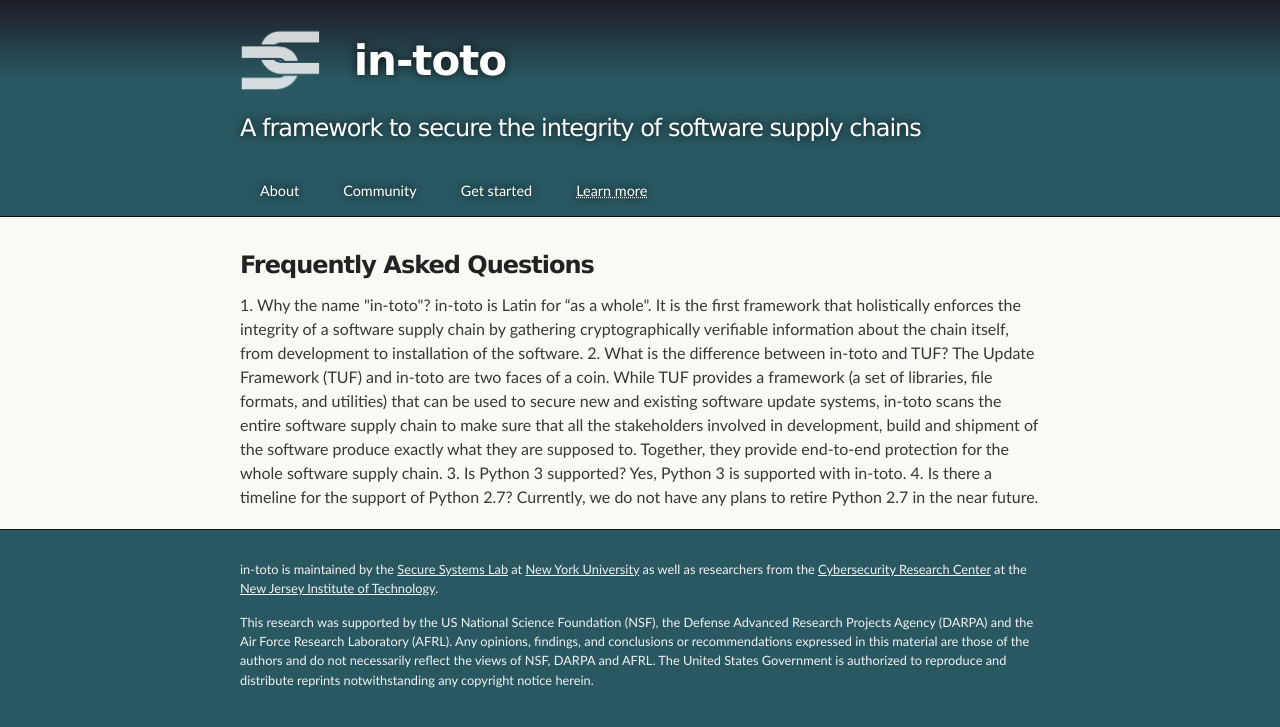
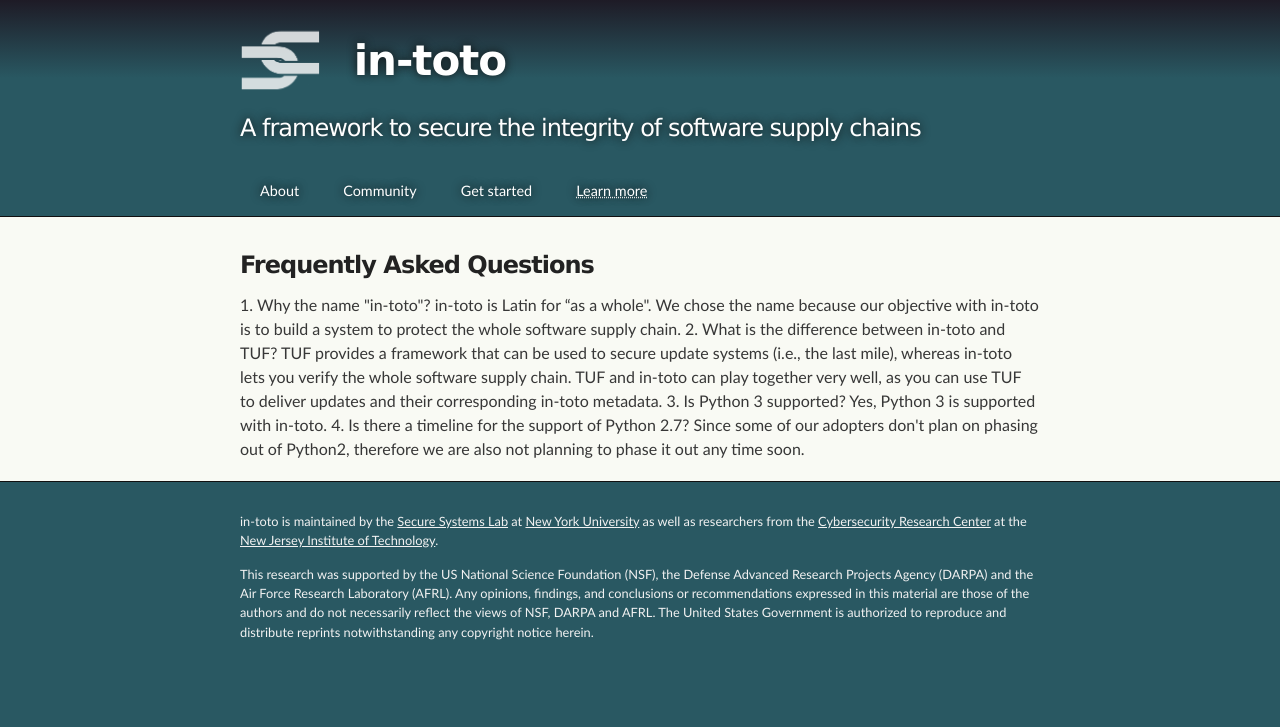
Before and after one commit to in-toto/in-toto.github.io, a Jekyll site: the page built from faq.html, in a window 1280 px wide. Shown: the top 727 px of the page. Built offline with Jekyll 4.4.1, drawn with Linux system fonts in a browser that asks for light colours.

Commit message:
Changes made in faq.html file as per Santiago's suggestions.

```diff
--- a/faq.html
+++ b/faq.html
@@ -5,13 +5,13 @@
 
 <h3>Frequently Asked Questions</h3>
 1. Why the name "in-toto"?
-in-toto is Latin for “as a whole". It is the first framework that holistically enforces the integrity of a software supply chain by gathering cryptographically verifiable information about the chain itself, from development to installation of the software.
+in-toto is Latin for “as a whole". We chose the name because our objective with in-toto is to build a system to protect the whole software supply chain.
 
 2. What is the difference between in-toto and TUF?
-The Update Framework (TUF) and in-toto are two faces of a coin. While TUF provides a framework (a set of libraries, file formats, and utilities) that can be used to secure new and existing software update systems, in-toto scans the entire software supply chain to make sure that all the stakeholders involved in development, build and shipment of the software produce exactly what they are supposed to. Together, they provide end-to-end protection for the whole software supply chain.
+TUF provides a framework that can be used to secure update systems (i.e., the last mile), whereas in-toto lets you verify the whole software supply chain. TUF and in-toto can play together very well, as you can use TUF to deliver updates and their corresponding in-toto metadata.
 
 3. Is Python 3 supported?
 Yes, Python 3 is supported with in-toto.
 
 4. Is there a timeline for the support of Python 2.7?
-Currently, we do not have any plans to retire Python 2.7 in the near future.
+Since some of our adopters don't plan on phasing out of Python2, therefore we are also not planning to phase it out any time soon.
```
